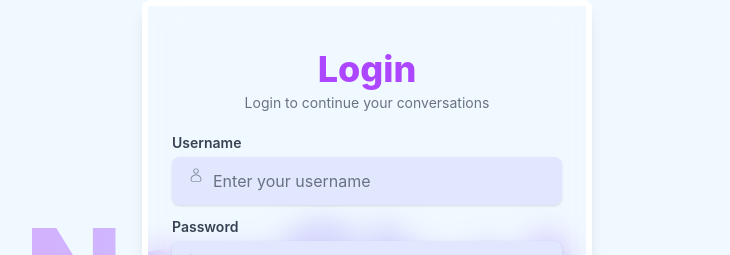
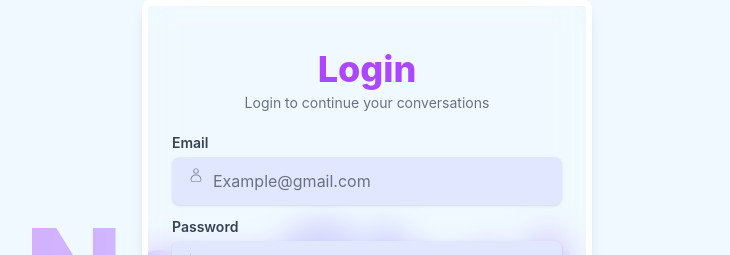
Before and after one commit to AlazarBekele/Real-Time-Chat-App, a React (Vite) app in the folder frontend/vite-project/: page / in a window 1280 px wide. Shown: the part 125-380 px from the top of the page, without its empty margins (273-1003 px from the left). Built offline with nearby package versions, Linux system fonts and the light colour scheme.

Commit message:
feat: finish login console credentials in firebase

```diff
--- a/frontend/vite-project/src/Components/Authentication/LoginPage/loginpage.jsx
+++ b/frontend/vite-project/src/Components/Authentication/LoginPage/loginpage.jsx
@@ -41,15 +41,16 @@ function LoginPage() {
             <div className="w-full flex flex-col gap-3">
               <label className="w-full px-2 relative block">
                 <span className="mb-1 block text-sm font-semibold text-gray-700">
-                  Username
+                  Email
                 </span>
                 <Icons.user className="text-gray-500 absolute left-6 top-[42px] -translate-y-1/2" />
                 <input
                   className="ps-10 bg-indigo-100 w-full h-[48px] shadow-sm p-2 rounded-lg outline-none border border-transparent text-gray-800 placeholder:text-gray-500 transition focus:bg-white focus:border-purple-500 focus:ring-4 focus:ring-purple-100"
-                  type="text"
+                  type="email"
                   name="username"
                   id="username"
-                  placeholder="Enter your username"
+                  placeholder="Example@gmail.com"
+                  onChange={(e) => setEmail(e.target.value)}
                 />
               </label>
 
@@ -64,6 +65,7 @@ function LoginPage() {
                   name="password"
                   id="password"
                   placeholder="Enter your password"
+                  onChange={(e) => setPassword(e.target.value)}
                 />
               </label>
             </div>
@@ -72,6 +74,7 @@ function LoginPage() {
               <button
                 className="h-11 text-lg rounded-lg w-full bg-purple-600 font-bold text-white shadow-lg shadow-purple-200 transition hover:bg-purple-700 hover:-translate-y-0.5 focus-visible:outline-none focus-visible:ring-2 focus-visible:ring-purple-500 focus-visible:ring-offset-2"
                 type="button"
+                onClick={handelLogin}
               >
                 <Link to="/main">Login</Link>
               </button>
--- /dev/null
+++ b/frontend/vite-project/src/context/authcontext.jsx
@@ -0,0 +1,16 @@
+import { createContext, useState } from "react";
+
+export const AuthContext = createContext();
+
+function AuthProvider({ children }) {
+  const [user, setUser] = useState(null);
+  return (
+    <>
+      <AuthContext.Provider value={{ user, setUser }}>
+        {children}
+      </AuthContext.Provider>
+    </>
+  );
+}
+
+export default AuthProvider;
```
